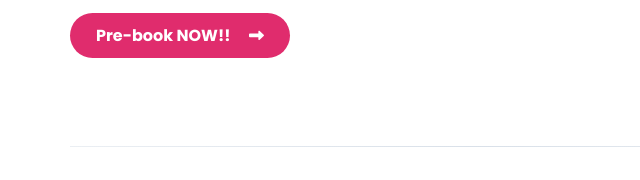
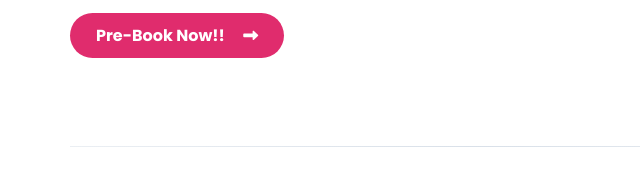
Before and after one commit to MominRhaman/influencer-gear-main, a plain HTML site: page index.html in a window 1280 px wide. Shown: the part 512-692 px from the top of the page, 0-640 px from the left. Drawn offline with Linux system fonts and the light colour scheme.

```diff
--- a/index.html
+++ b/index.html
@@ -81,7 +81,7 @@
                 endorsements and product placement from influencers, people and organizations who have a purported
                 expert level of knowledge or social influence in their field</p>
 
-            <button class="common-button"><a href="#">Pre-book NOW!! <i class="fas fa-long-arrow-alt-right"></i></a>
+            <button class="common-button"><a href="#">Pre-Book Now!! <i class="fas fa-long-arrow-alt-right"></i></a>
             </button>
         </div>
 
```
